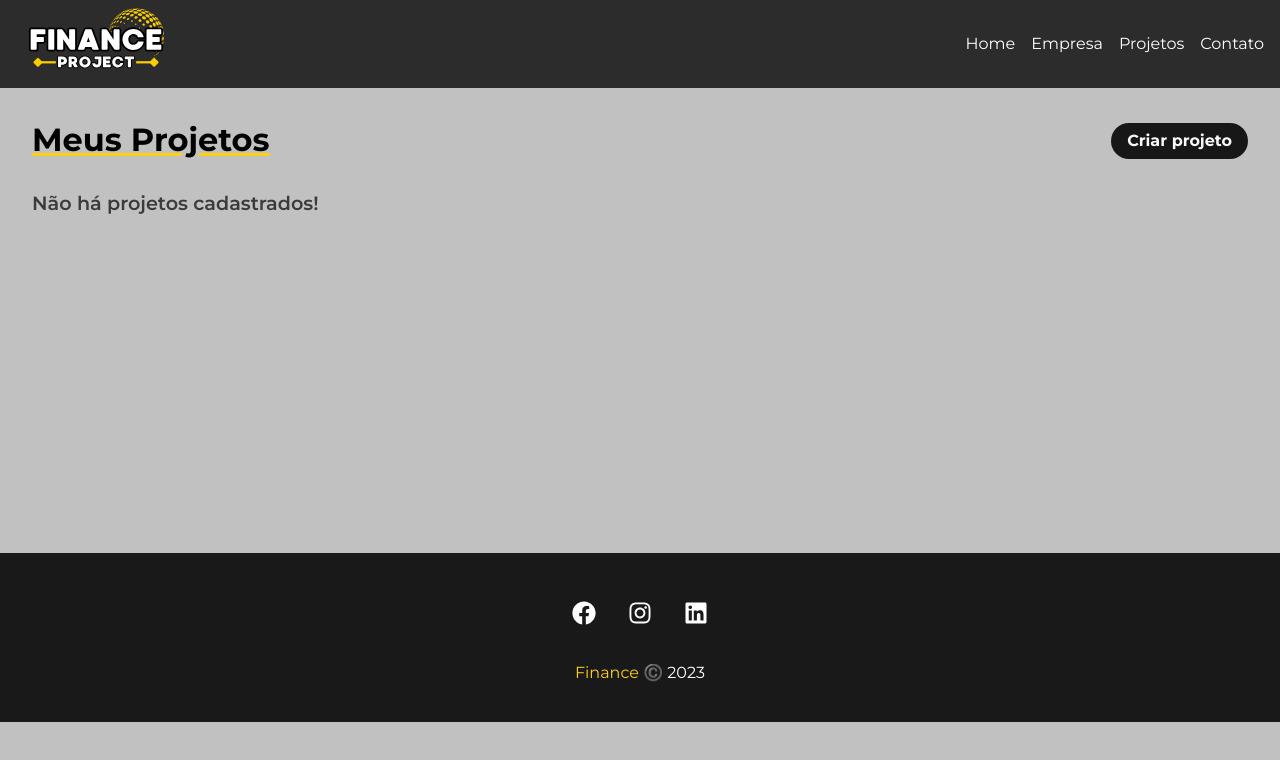
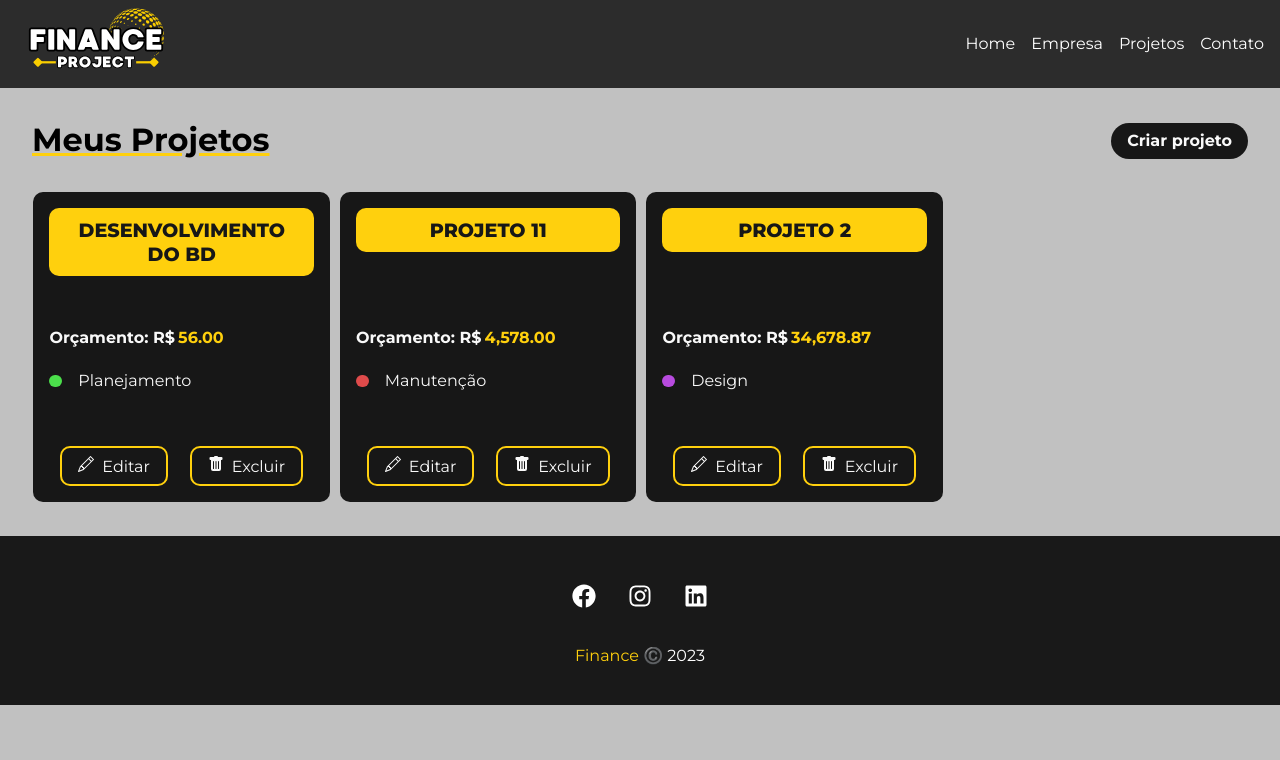
Before and after one commit to GSBarros17/pagina-react, a React (Create React App) app: page /Projects in a window 1280 px wide. Shown: the top 760 px of the page. Built offline with nearby package versions, Linux system fonts and the light colour scheme; data requests are answered from the project's data file; the HTML template or start-up script is replaced by a standard one.

Commit message:
estilizando a pg contact

```diff
--- a/db.json
+++ b/db.json
@@ -1,5 +1,46 @@
 {
-  "projects": [],
+  "projects": [
+    {
+      "Name_project": "Desenvolvimento do BD",
+      "Value_project": "56",
+      "category": {
+        "id": "4",
+        "name": "Planejamento"
+      },
+      "cost": 0,
+      "service": [],
+      "id": 2
+    },
+    {
+      "Name_project": "projeto 11",
+      "Value_project": "4578",
+      "category": {
+        "id": "5",
+        "name": "Manutenção"
+      },
+      "cost": 0,
+      "service": [],
+      "id": 3
+    },
+    {
+      "Name_project": "projeto 2",
+      "category": {
+        "id": "3",
+        "name": "Design"
+      },
+      "Value_project": "34678.87",
+      "cost": 567,
+      "service": [
+        {
+          "Name_service": "serviço2",
+          "cost": "567",
+          "Description": "pato caiu",
+          "id": "302a4c0f-32a4-4fe4-995c-24ced48d55c2"
+        }
+      ],
+      "id": 4
+    }
+  ],
   "categories": [
     {
       "id": 1,
--- a/src/components/pages/Contact.js
+++ b/src/components/pages/Contact.js
@@ -1,5 +1,10 @@
 import styles from "./Contact.module.css"
 
 export default function Contact(){
-    return <h1>Contact</h1>
+    return (
+        <div className={styles.containerContact}>
+            <h1>Contatos</h1>
+        </div>
+    )
+
 }
--- a/src/components/pages/Contact.module.css
+++ b/src/components/pages/Contact.module.css
@@ -0,0 +1,6 @@
+.containerContact{
+    width: 100%;
+    height: 60vh;
+    text-align: center;
+    padding: 1em;
+}
--- a/src/components/pages/Projects.js
+++ b/src/components/pages/Projects.js
@@ -68,6 +68,7 @@ export default function Projects(){
                         id={project.id}
                         name={project.Name_project}
                         budget={project.Value_project}
+
                         category={project.category.name}
                         key={project.id}
                         handleRemove={removeCard}
```
